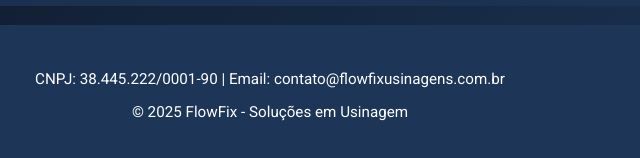
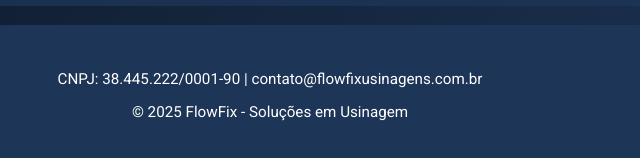
Before and after one commit to FlowFixUsinagem/flowflix-usinagem, a plain HTML site: page index.html in a window 1280 px wide. Shown: the part 1789-1947 px from the top of the page, 370-1010 px from the left. Drawn offline with Linux system fonts and the light colour scheme.

Commit message:
Update index.html

```diff
--- a/index.html
+++ b/index.html
@@ -212,7 +212,7 @@
 
   <footer>
     <p>
-      CNPJ: 38.445.222/0001-90 | Email: contato@flowfixusinagens.com.br    </p>
+      CNPJ: 38.445.222/0001-90 | contato@flowfixusinagens.com.br    </p>
 
     </p>
       © 2025 FlowFix - Soluções em Usinagem <br/>
```
